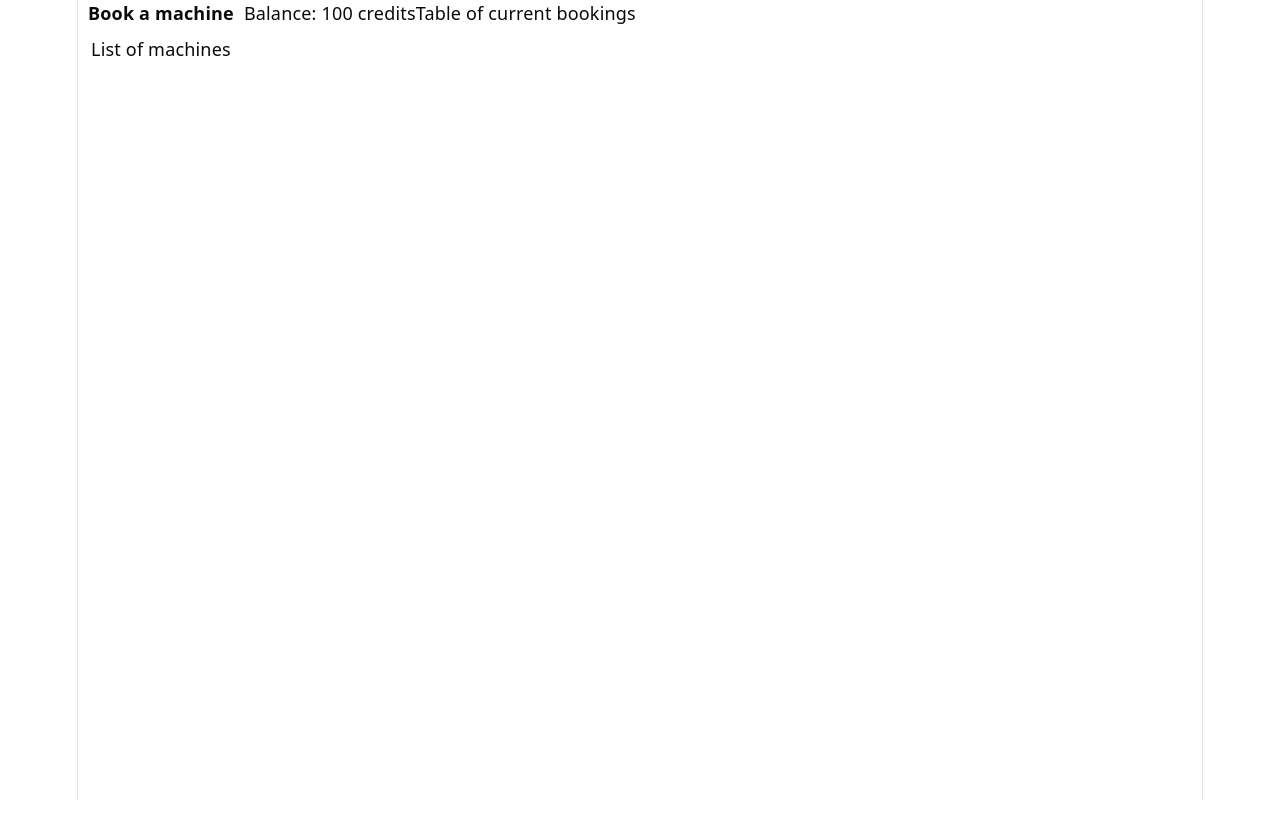
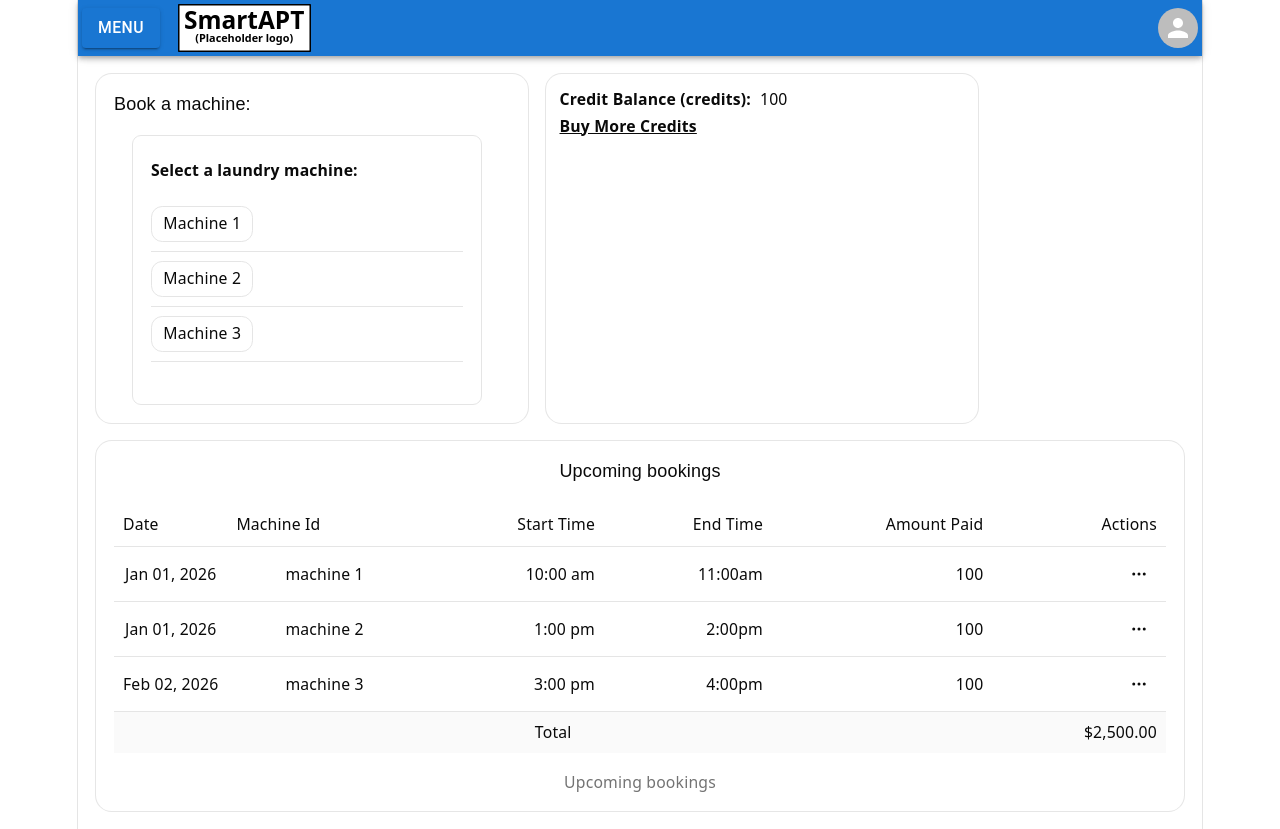
Before and after one commit to SevereWXJames/dormitory-managment-project, a React (Vite) app in the folder frontend/: page /facilities in a window 1280 px wide. Before the commit the page ends 800 px from the top, so only its background shows below. Built offline with nearby package versions, Linux system fonts and the light colour scheme.

Commit message:
Created mock laundry booking page

```diff
--- a/frontend/src/pages/common/residents/dashboard/dynamic/LaundryBookingsPage.tsx
+++ b/frontend/src/pages/common/residents/dashboard/dynamic/LaundryBookingsPage.tsx
@@ -1,14 +1,67 @@
-export function LaundryBookingsPage(){
-    return (<div className={"laundryBookingsPage"}>
-        <div className={"machineList"}>
-            <strong>Book a machine</strong>
-            <p>List of machines</p>
+import {CommonFrame} from "@/components/common/CommonFrame.tsx";
+import {MachineList} from "@/components/residents/facilitiesBooking/MachineList.tsx";
+import {
+    Card,
+    CardContent,
+    CardTitle,
+} from "@/components/ui/card"
+import {Link} from "react-router-dom";
+import {BookingsTable} from "@/components/residents/facilitiesBooking/BookingsTable.tsx";
+
+export function LaundryBookingsPage() {
+    const rows = [
+        {
+            machineId: "machine 1",
+            date: "Jan 01, 2026",
+            startTime: "10:00 am",
+            endTime: "11:00am",
+            amountPaid: 100,
+        },
+        {
+            machineId: "machine 2",
+            date: "Jan 01, 2026",
+            startTime: "1:00 pm",
+            endTime: "2:00pm",
+            amountPaid: 100,
+        },
+        {
+            machineId: "machine 3",
+            date: "Feb 02, 2026",
+            startTime: "3:00 pm",
+            endTime: "4:00pm",
+            amountPaid: 100,
+        },
+    ]
+    return (<>
+        <CommonFrame commonFrameType={"RESIDENT"}/>
+
+        <div className={"flex flex-wrap gap-4 p-4"}>
+            <Card className="w-full max-w-sm p-4 text-left">
+                <CardTitle>Book a machine:</CardTitle>
+                <div className={"machineList"}>
+                    <CardContent>
+                        <MachineList/>
+                    </CardContent>
+                </div>
+            </Card>
+
+            <Card className="w-full max-w-sm p-3 flex flex-col gap-1">
+                <div className="flex items-center gap-2">
+                    <strong>Credit Balance (credits):</strong>
+                    <p className="m-0">100</p>
+                </div>
+                <Link to={"/credits"} className="font-semibold underline hover:opacity-70 transition-opacity flex-1 text-left">
+                    <strong>Buy More Credits</strong>
+                </Link>
+            </Card>
+
+            <Card className="flex-1 min-w-[300px]">
+                <CardTitle>Upcoming bookings</CardTitle>
+                <CardContent>
+                    <BookingsTable rows={rows} caption={"Upcoming bookings"}/>
+                </CardContent>
+            </Card>
+
         </div>
-        <div className={"balance"}>
-            <p>Balance: 100 credits</p>
-        </div>
-        <div className={"current-bookings"}>
-            <p>Table of current bookings</p>
-        </div>
-    </div>)
+    </>)
 }
```
